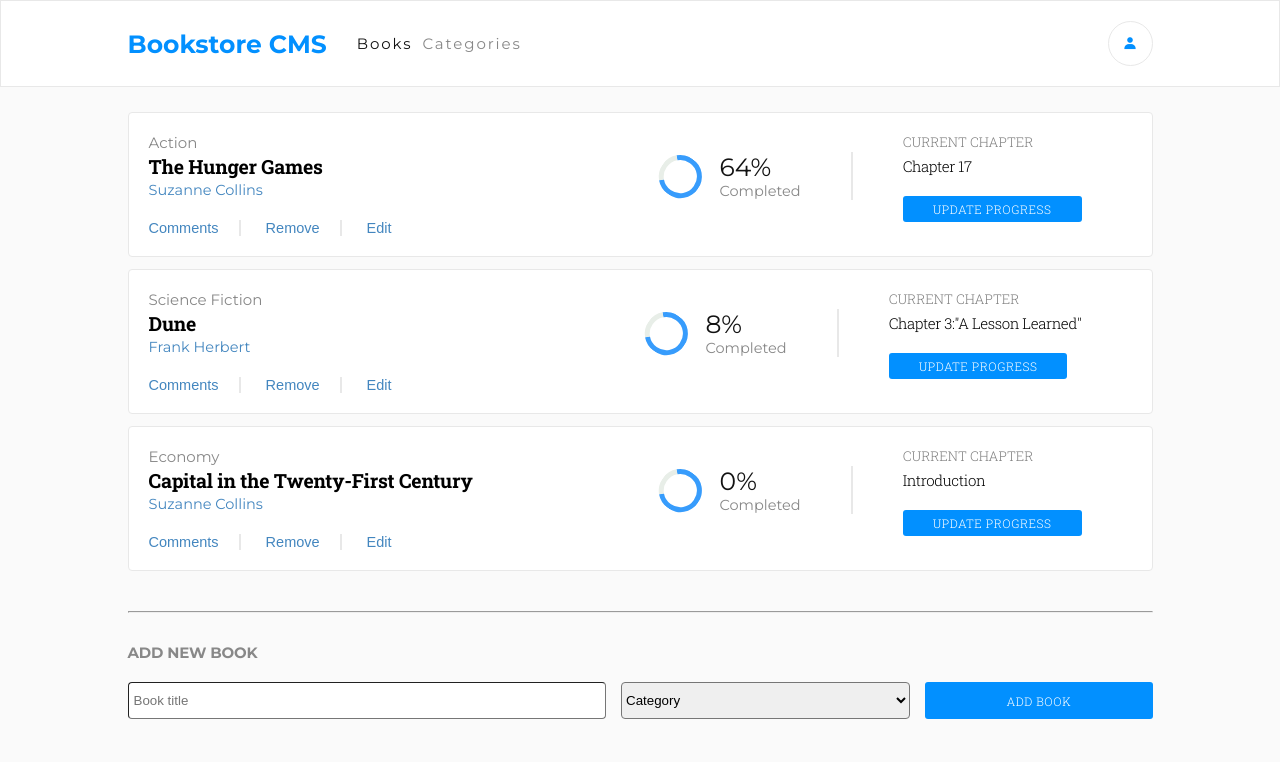
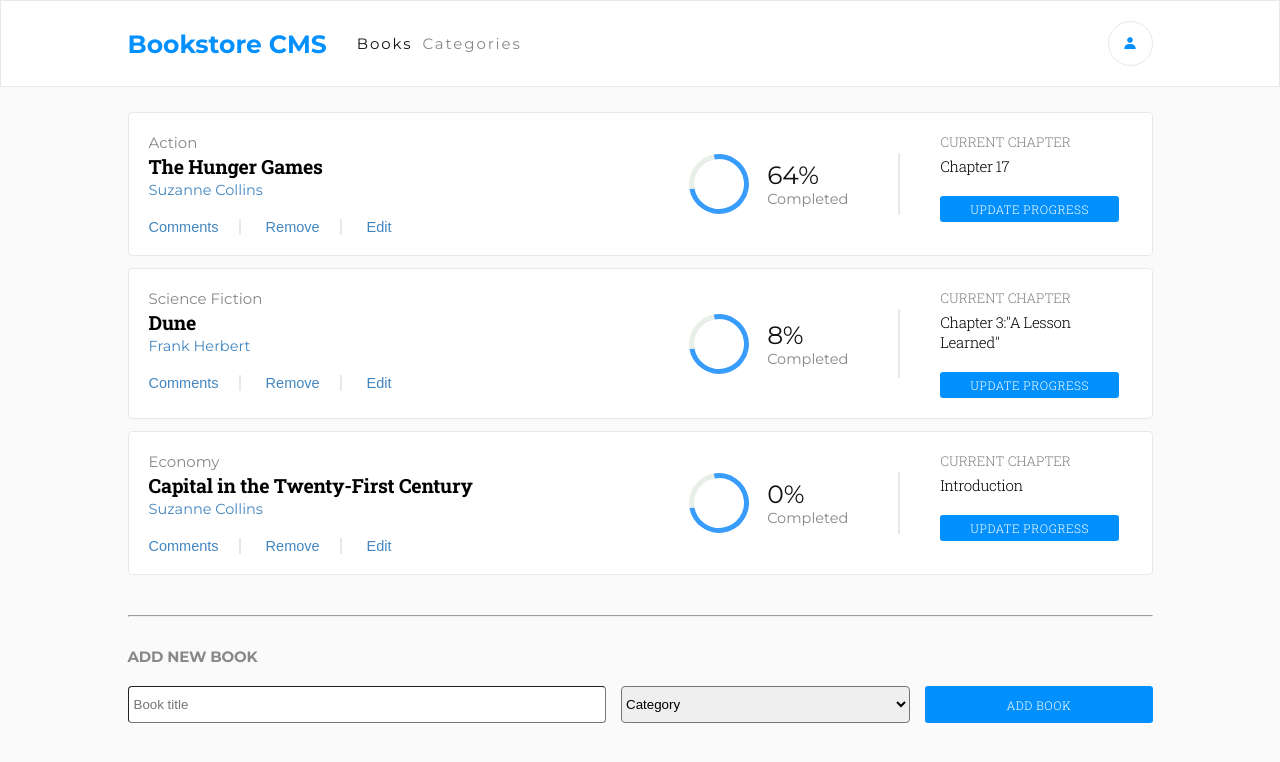
Before and after one commit to olawale-o/react-bookstore, a React (Create React App) app: page / in a window 1280 px wide. Shown: the top 762 px of the page. Built offline with nearby package versions, Linux system fonts and the light colour scheme; no server answers.

Commit message:
Add screenshot.png file

```diff
--- a/src/components/SingleBook.css
+++ b/src/components/SingleBook.css
@@ -8,9 +8,10 @@
   margin-bottom: 1.2rem;
 }
 
-.book-summary {
+.book-panel {
   text-align: left;
-  flex: 2;
+  width: 100%;
+  display: flex;
 }
 
 .book-category {
@@ -19,11 +20,24 @@
   opacity: 0.5;
 }
 
-.middle {
+.book-panel__summary {
+  width: 55%;
+}
+
+.book-stats {
   display: flex;
-  justify-content: space-between;
+  width: 45%;
+}
+
+.book-stats__progress {
+  margin: 2rem 0;
+  display: flex;
+}
+
+.divider {
   border-right: 2px solid #e8e8e8;
-  padding-right: 5rem;
+  margin-left: 5rem;
+  margin-right: 4rem;
 }
 
 .book-title {
@@ -31,6 +45,7 @@
   font-size: 1.95rem;
   letter-spacing: -0.2px;
   margin: 0.2rem 0;
+  font-weight: bold;
 }
 
 .book-author {
@@ -85,8 +100,8 @@
 }
 
 .book-progress__indicator {
-  width: 4.25rem;
-  height: 4.25rem;
+  width: 6rem;
+  height: 6rem;
   border: 5px solid #379cfc;
   border-left-color: #e8eee8;
   transform: rotate(35deg);
@@ -95,8 +110,6 @@
 
 .book-chapter {
   text-align: left;
-  padding-left: 5rem;
-  padding-right: 5rem;
 }
 
 .book-chapter__current {
--- a/src/components/SingleBook.js
+++ b/src/components/SingleBook.js
@@ -5,14 +5,15 @@ import BookButtons from './BookButtons';
 
 const SingleBook = ({ book }) => (
   <div className="Book">
-    <div className="book-summary">
+    <div className="book-panel">
+      <div className="book-panel__summary">
         <span className="book-category">{book.category}</span>
-      <div className="middle">
-        <div className="left">
         <h4 className="book-title">{book.title}</h4>
         <span className="book-author">{book.author}</span>
+        <BookButtons id={book.item_id} />
       </div>
-        <div className="right">
+      <div className="book-stats">
+        <div className="book-stats__progress">
           <div className="book-progress">
             <div className="book-progress__indicator"> </div>
             <div className="book-progress__level">
@@ -23,9 +24,7 @@ const SingleBook = ({ book }) => (
               <div className="book-progress__level-status">Completed</div>
             </div>
           </div>
-        </div>
-      </div>
-      <BookButtons id={book.item_id} />
+          <div className="divider"> </div>
         </div>
         <div className="book-chapter">
           <p className="book-chapter__current">CURRENT CHAPTER</p>
@@ -35,6 +34,8 @@ const SingleBook = ({ book }) => (
             {book.chapterTitle}
           </p>
           <button type="button" className="btn btn-progress">UPDATE PROGRESS</button>
+        </div>
+      </div>
     </div>
   </div>
 );
```
Also changed, not shown: src/assets/screenshot.png (added). Lines whose indentation alone changed are shown as unchanged.
